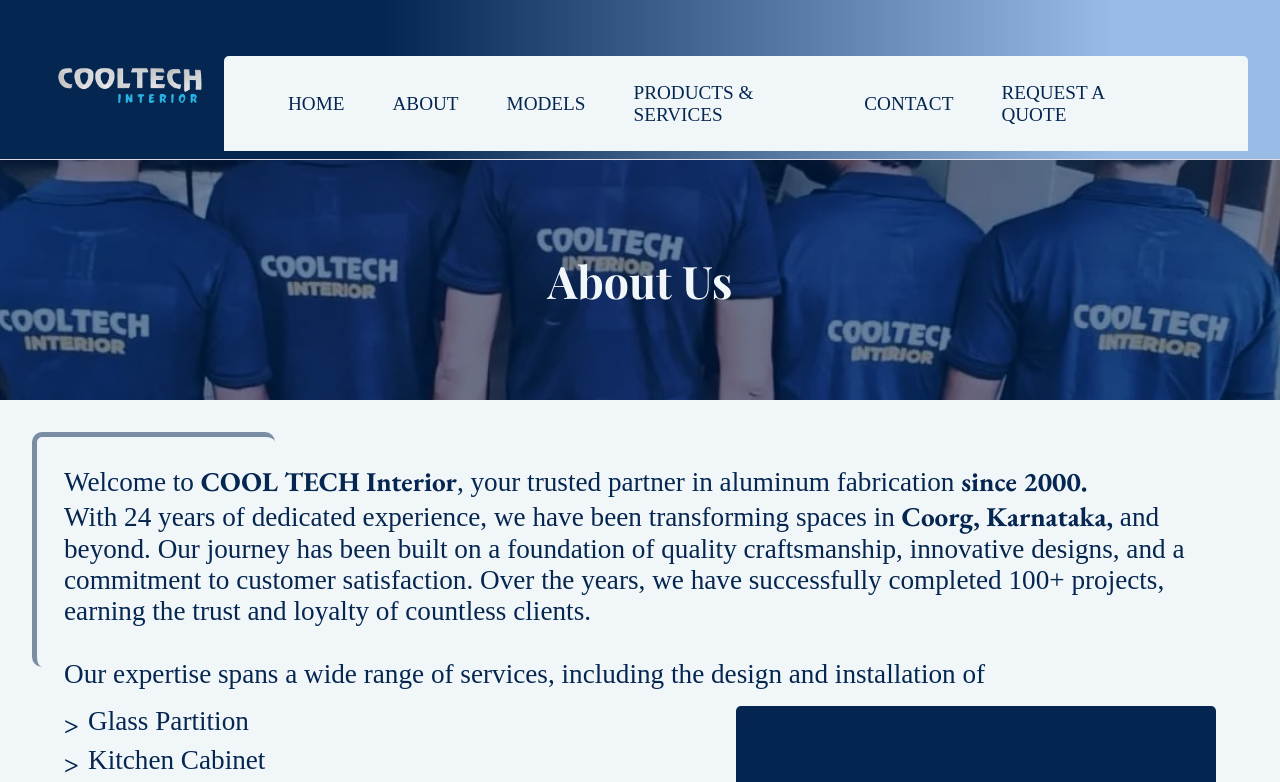
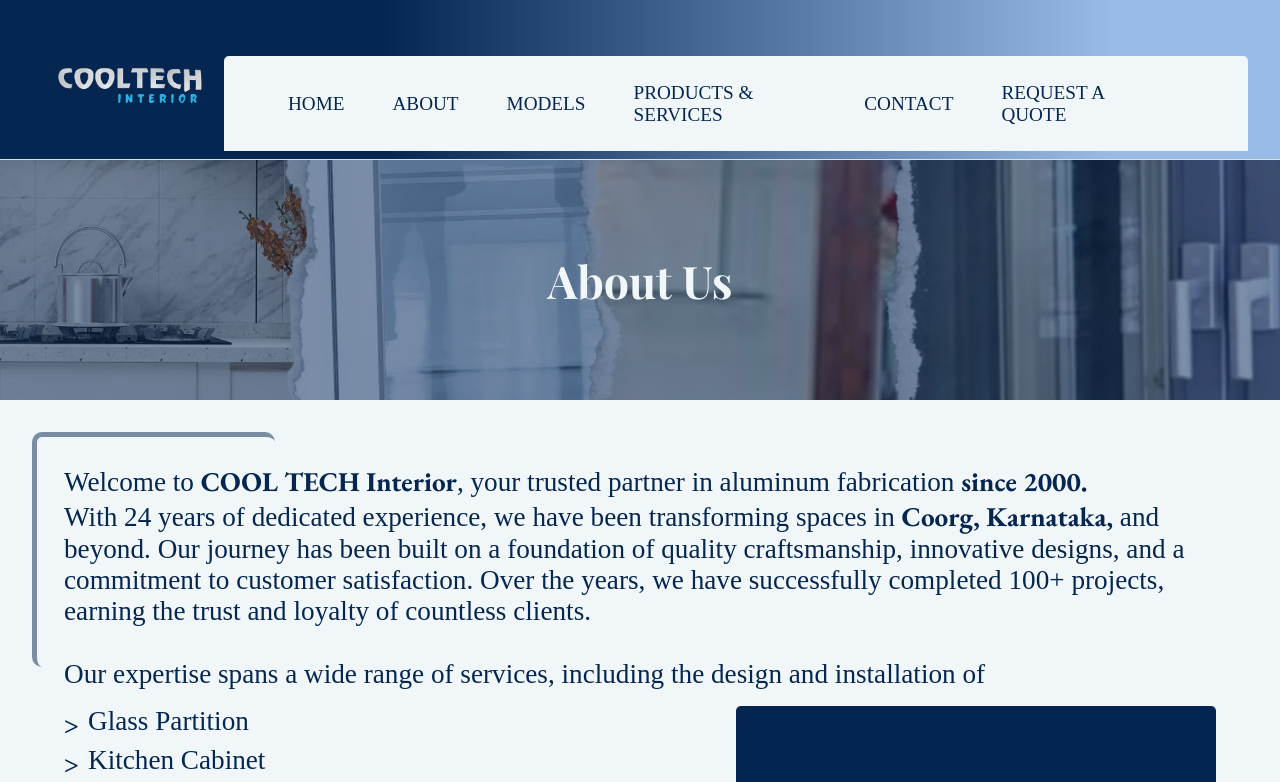
Before and after one commit to syamkumar6/cool-tech, a React (Vite) app: page /about in a window 1280 px wide. Shown: the top 782 px of the page. Built offline with nearby package versions, Linux system fonts and the light colour scheme; a web font is replaced by a local one.

Commit message:
Update About.module.css

```diff
--- a/src/Routes/About.module.css
+++ b/src/Routes/About.module.css
@@ -2,7 +2,7 @@
     position: relative;
     width: 100%;
     height: 30vh;
-    background-image: url("../assets/images/cntImg.webp");
+    background-image: url("../assets/images/productsBg.webp");
     background-size: cover;
     background-position: center;
     background-repeat: no-repeat;
```
